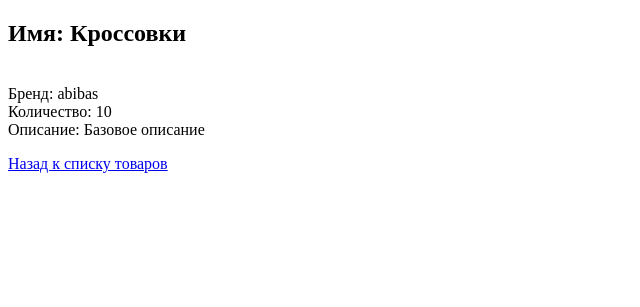
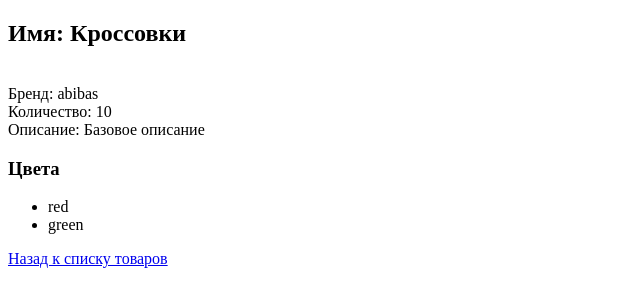
Before and after one commit to NikolayEFrolov/FirstDjango_15072024, a Django app: page /item/1 in a window 1280 px wide. Shown: the part 26-333 px from the top of the page, without its empty margins (0-640 px from the left). Run offline with Django 5.2, Linux system fonts and the light colour scheme; data comes from the database, SQL or seed files in the repository.

Commit message:
Done. Task

```diff
--- a/MainApp/views.py
+++ b/MainApp/views.py
@@ -71,7 +71,8 @@
         return HttpResponseNotFound(f"Товар с id={item_id} не найден")
     else:
         context = {
-            "item": item
+            "item": item,
+            "colors": item.colors.all()
         }
         return render(request, 'item_page.html', context)
 
@@ -87,5 +88,6 @@
     items = Item.objects.all()
     context = {
         "items" : items
+
     }
     return render(request, "items_list.html", context)
--- a/templates/item_page.html
+++ b/templates/item_page.html
@@ -1,7 +1,14 @@
 {% extends "base.html" %}
+
+{% load static %}
 
 {% block title %}
    Item page
+{% endblock %}
+
+{% block style %}
+    {{ block.super}}
+    <link rel="stylesheet" href="{% static "css/color.css" %}">
 {% endblock %}
 
 {% block content %}
@@ -17,7 +24,19 @@
     <div>
         Описание: {{ item.description }}
     </div>
-
+    <h3> Цвета </h3>
+    {% if colors %}
+        <ul class="ul_no_mark">
+            {% for color in colors %}
+            <li>
+                <span class="color-box" style="background-color: {{ color.name}};"></span>
+                {{ color.name }}
+            </li>
+            {% endfor %}
+        </ul>
+    {% else %}
+        Данные по цветам отсутствуют
+    {% endif %}
 
 
     <p> <a href='{% url "items-list" %}'>Назад к списку товаров</a> </p>
--- a/templates/items_list.html
+++ b/templates/items_list.html
@@ -18,7 +18,7 @@
     <div class="items">
         {% for item in items %}
         <div class="item">
-            <a href="/item/{{ item.id }}">
+            <a href="{% url "item-detail" item.id %}">
                 <p class="item_name">{{ item.name }} </p>
                 <p>Бренд: {{ item.brand }}</p>
                 <p>Описание товара:</p>
```
Also changed, not shown: static/css/color.css (added, +12 -0 lines).
